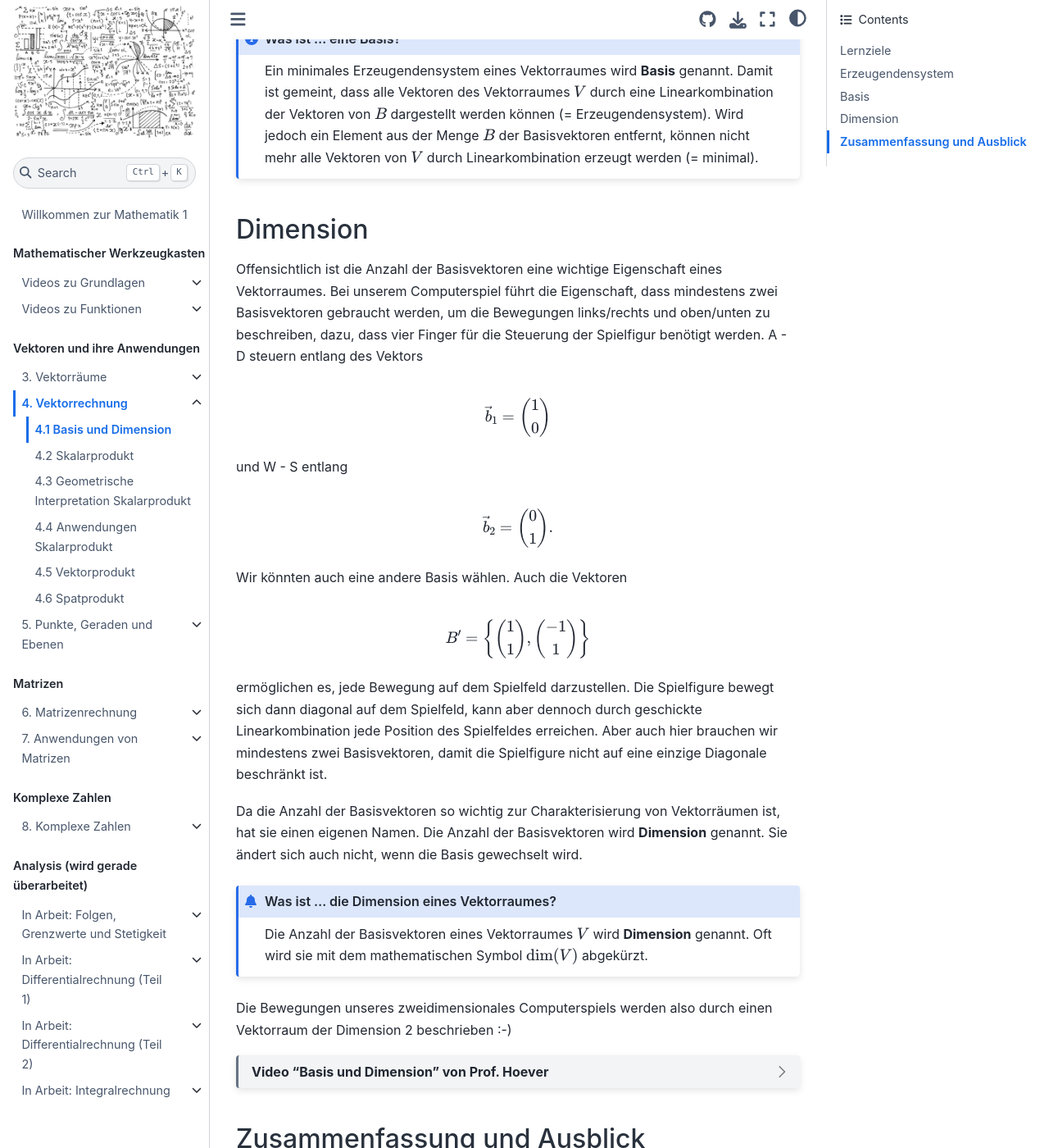
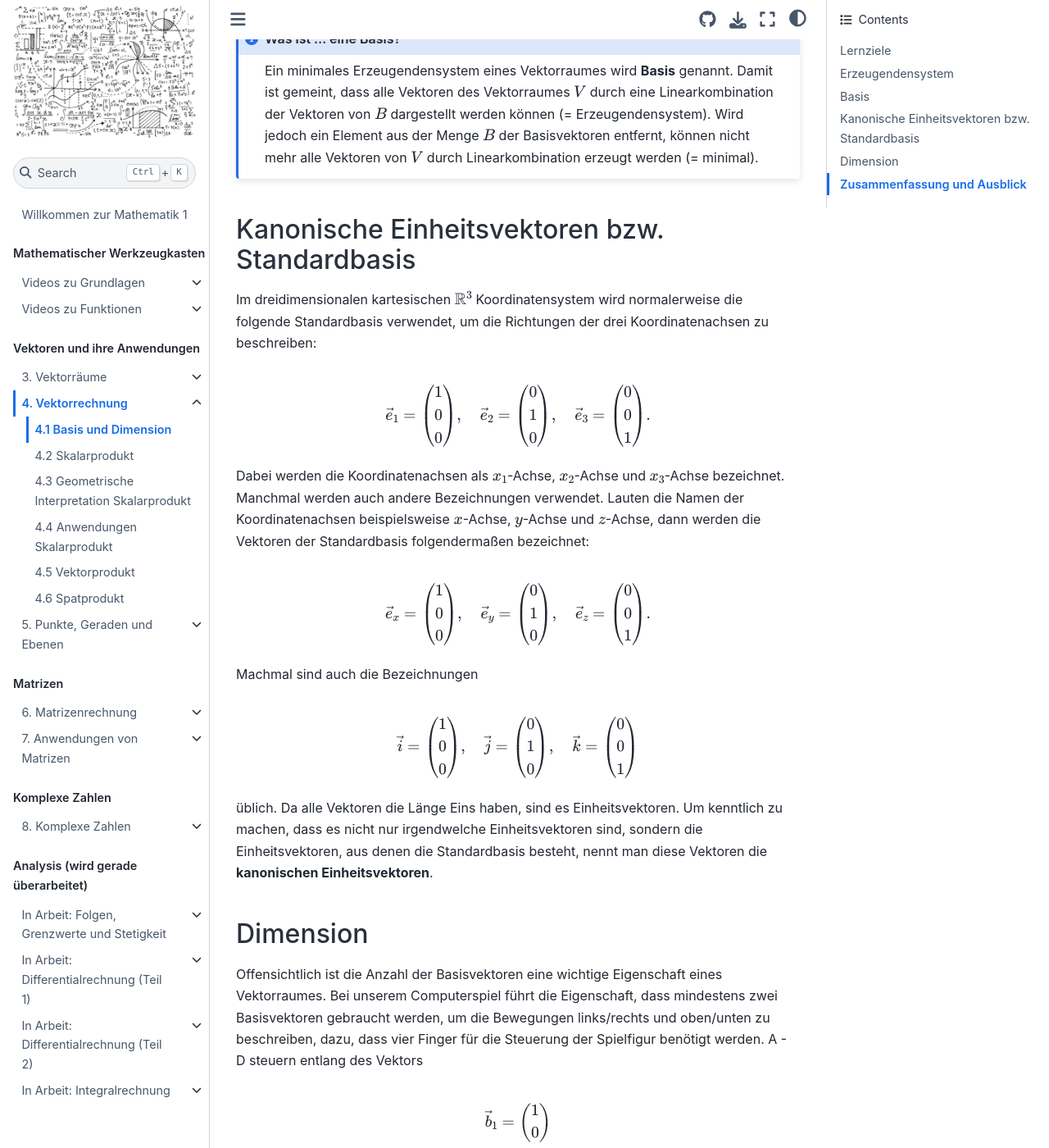
Before and after one commit to s-linden/mathematik-1, a Jupyter Book: the page built from doc/chapter04/sec01.md, in a window 1280 px wide and 1400 px high, scrolled down 4015 px. Shown: the whole window at 82% size. Built offline with Jupyter Book 1.0.4 settings and Sphinx 7.4.7 and the Sphinx Book theme 1.1.4, drawn with Linux system fonts in a browser that asks for light colours.

Commit message:
added kanonische Einheitsvektoren

````diff
--- a/doc/chapter04/sec01.md
+++ b/doc/chapter04/sec01.md
@@ -181,6 +181,36 @@ entfernt, können nicht mehr alle Vektoren von $V$ durch Linearkombination
 erzeugt werden (= minimal).
 ```
 
+## Kanonische Einheitsvektoren bzw. Standardbasis
+
+Im dreidimensionalen kartesischen $\mathbb{R}^3$ Koordinatensystem wird
+normalerweise die folgende Standardbasis verwendet, um die Richtungen der drei
+Koordinatenachsen zu beschreiben:
+
+$$\vec{e}_1 = \begin{pmatrix} 1 \\ 0 \\ 0 \end{pmatrix}, \quad
+\vec{e}_2 = \begin{pmatrix} 0 \\ 1 \\ 0 \end{pmatrix}, \quad
+\vec{e}_3 = \begin{pmatrix} 0 \\ 0 \\ 1 \end{pmatrix}.$$
+
+Dabei werden die Koordinatenachsen als $x_1$-Achse, $x_2$-Achse und $x_3$-Achse
+bezeichnet. Manchmal werden auch andere Bezeichnungen verwendet. Lauten die
+Namen der Koordinatenachsen beispielsweise $x$-Achse, $y$-Achse und $z$-Achse,
+dann werden die Vektoren der Standardbasis folgendermaßen bezeichnet:
+
+$$\vec{e}_x = \begin{pmatrix} 1 \\ 0 \\ 0 \end{pmatrix}, \quad
+\vec{e}_y = \begin{pmatrix} 0 \\ 1 \\ 0 \end{pmatrix}, \quad
+\vec{e}_z = \begin{pmatrix} 0 \\ 0 \\ 1 \end{pmatrix}.$$
+
+Machmal sind auch die Bezeichnungen
+
+$$\vec{i} = \begin{pmatrix} 1 \\ 0 \\ 0 \end{pmatrix}, \quad
+\vec{j} = \begin{pmatrix} 0 \\ 1 \\ 0 \end{pmatrix}, \quad
+\vec{k} = \begin{pmatrix} 0 \\ 0 \\ 1 \end{pmatrix}$$
+
+üblich. Da alle Vektoren die Länge Eins haben, sind es Einheitsvektoren. Um
+kenntlich zu machen, dass es nicht nur irgendwelche Einheitsvektoren sind,
+sondern die Einheitsvektoren, aus denen die Standardbasis besteht, nennt man
+diese Vektoren die **kanonischen Einheitsvektoren**.
+
 ## Dimension
 
 Offensichtlich ist die Anzahl der Basisvektoren eine wichtige Eigenschaft eines
````
